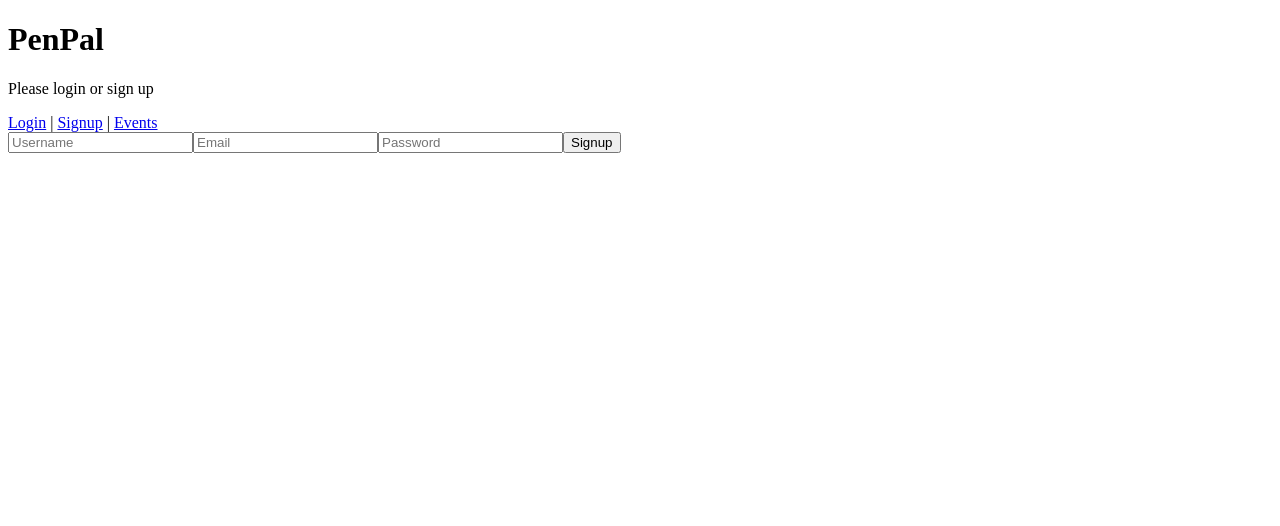
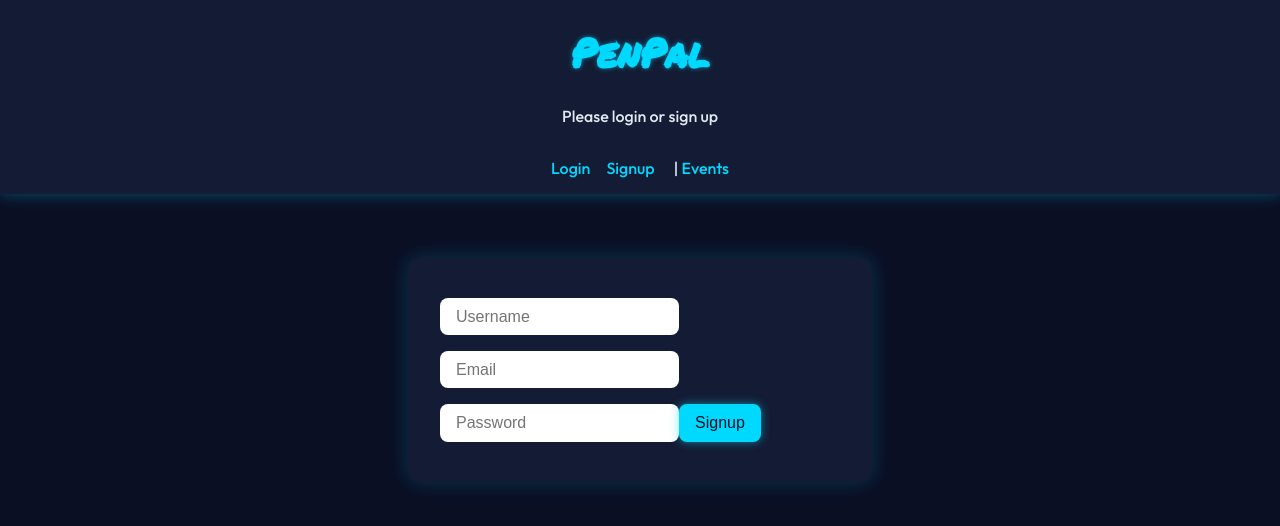
Before and after one commit to Esther-WI/PlanPal, a React app in the folder client/: page /signup in a window 1280 px wide. Built offline with nearby package versions, Linux system fonts and the light colour scheme; no server answers.

Commit message:
Added styling

```diff
--- a/client/public/index.html
+++ b/client/public/index.html
@@ -20,6 +20,8 @@
       user's mobile device or desktop. See https://developers.google.com/web/fundamentals/web-app-manifest/
     -->
     <link rel="manifest" href="%PUBLIC_URL%/manifest.json" />
+    <link href="https://fonts.googleapis.com/css2?family=Outfit:wght@300;500;700&display=swap" rel="stylesheet">
+
     <!--
       Notice the use of %PUBLIC_URL% in the tags above.
       It will be replaced with the URL of the `public` folder during the build.
--- a/client/src/components/App.js
+++ b/client/src/components/App.js
@@ -1,5 +1,7 @@
 import React, { useEffect, useState } from "react";
 import { Switch, Route, BrowserRouter as Router, Link } from "react-router-dom";
+import { useHistory } from "react-router-dom";
+
 import LoginForm from "./LoginForm";
 import SignupForm from "./SignupForm";
 import EventList from "./EventList";
@@ -7,6 +9,8 @@ import EventDetails from "./EventDetails";
 
 function App() {
   const [currentUser, setCurrentUser] = useState(null);
+  const history = useHistory();
+
 
   useEffect(() => {
     fetch("/check_session").then((r) => {
@@ -16,25 +20,53 @@ function App() {
 
   function handleLogout() {
     fetch("/logout", { method: "DELETE" }).then((r) => {
-      if (r.ok) setCurrentUser(null);
+      if (r.ok) {
+        setCurrentUser(null);
+        history.push("/login"); // 👈 redirect to login page
+      }
     });
   }
 
+
   return (
     <Router>
-      <header>
-        <h1>PenPal</h1>
+      <header
+        style={{
+          backgroundColor: "#141b34",
+          padding: "1rem 2rem",
+          display: "flex",
+          flexDirection: "column",
+          alignItems: "center",
+          boxShadow: "0 0 15px #00d9ff55",
+        }}
+      >
+        <h1
+          style={{
+            fontFamily: "Permanent Marker, cursive",
+            fontSize: "2.5rem",
+            margin: "0.5rem 0",
+          }}
+        >
+          PenPal
+        </h1>
         {currentUser ? (
           <div>
-            <p>Welcome, {currentUser.username}</p>
+            <p style={{ marginBottom: "0.5rem" }}>
+              Welcome, <strong>{currentUser.username}</strong>
+            </p>
             <button onClick={handleLogout}>Logout</button>
           </div>
         ) : (
           <p>Please login or sign up</p>
         )}
-        <nav>
-          <Link to="/login">Login</Link> | <Link to="/signup">Signup</Link> |{" "}
-          <Link to="/events">Events</Link>
+        <nav style={{ marginTop: "1rem" }}>
+          <Link to="/login" style={{ marginRight: "1rem" }}>
+            Login
+          </Link>
+          <Link to="/signup" style={{ marginRight: "1rem" }}>
+            Signup
+          </Link>{" "}
+          | <Link to="/events">Events</Link>
         </nav>
       </header>
 
--- a/client/src/components/EventDetails.js
+++ b/client/src/components/EventDetails.js
@@ -30,15 +30,23 @@ function EventDetails({ currentUser }) {
   if (!event) return <p>Loading...</p>;
 
   return (
-    <div>
+    <div
+      style={{
+        backgroundColor: "#141b34",
+        padding: "2rem",
+        borderRadius: "12px",
+        maxWidth: "700px",
+        margin: "2rem auto",
+        boxShadow: "0 0 20px #00d9ff33",
+      }}
+    >
       <h2>{event.title}</h2>
       <p>{event.description}</p>
       <p>
         <strong>Date:</strong> {new Date(event.date).toLocaleString()}
       </p>
       <p>
-        <strong>Location:</strong>
-        {event.location}
+        <strong>Location:</strong> {event.location}
       </p>
       <select value={status} onChange={(e) => setStatus(e.target.value)}>
         <option value="Going">Going</option>
@@ -46,7 +54,19 @@ function EventDetails({ currentUser }) {
         <option value="Maybe">Maybe</option>
       </select>
       <button onClick={handleRSVP}>RSVP</button>
+
+      {event.attendees && event.attendees.length > 0 && (
+        <div style={{ marginTop: "1.5rem" }}>
+          <h4>Attendees:</h4>
+          <ul>
+            {event.attendees.map((user) => (
+              <li key={user.id}>{user.username}</li>
+            ))}
+          </ul>
+        </div>
+      )}
     </div>
   );
 }
+
 export default EventDetails;
--- a/client/src/components/EventList.js
+++ b/client/src/components/EventList.js
@@ -13,10 +13,21 @@ function EventList() {
   return (
     <div>
       <h2>Events</h2>
-      <ul>
+      <ul
+        style={{
+          display: "grid",
+          gridTemplateColumns: "repeat(auto-fill, minmax(300px, 1fr))",
+          gap: "1rem",
+        }}
+      >
         {events.map((e) => (
           <li key={e.id}>
-            <Link to={`/events/${e.id}`}>{e.title}</Link>
+            <Link
+              to={`/events/${e.id}`}
+              style={{ fontSize: "1.2rem", fontWeight: "bold" }}
+            >
+            {e.title}
+            </Link>
           </li>
         ))}
       </ul>
--- a/client/src/components/SignupForm.js
+++ b/client/src/components/SignupForm.js
@@ -14,9 +14,15 @@ function SignupForm({ onSignup }) {
       headers: { "Content-Type": "application/json" },
       body: JSON.stringify(formData),
     })
-      .then((r) => r.json())
-      .then((user) => onSignup(user));
+      .then((r) => {
+  if (r.ok) {
+    r.json().then(user => onSignup(user));
+  } else {
+    alert("Signup failed");
   }
+});
+  }
+
 
   return (
     <form onSubmit={handleSubmit}>
--- a/client/src/index.css
+++ b/client/src/index.css
@@ -1,6 +1,64 @@
-:root {
-  --bg: #282c34;
-  --header: #fff;
-  --link: #61dafb;
-  --text: hsla(0, 0%, 100%, 0.88);
+
+body {
+  margin: 0;
+  font-family: 'Outfit', sans-serif;
+  background-color: #0a0f24;
+  color: #e1e9f0;
 }
+
+h1, h2, h3, h4 {
+  color: #00d9ff;
+  text-shadow: 0 0 5px #00d9ff88;
+}
+
+a {
+  color: #00d9ff;
+  text-decoration: none;
+}
+
+input, select, button {
+  font-size: 1rem;
+  padding: 0.6em 1em;
+  margin: 0.5em 0;
+  border-radius: 8px;
+  border: none;
+  outline: none;
+}
+
+button {
+  background: #00d9ff;
+  color: #0a0f24;
+  cursor: pointer;
+  box-shadow: 0 0 10px #00d9ff88;
+  transition: 0.3s;
+}
+
+button:hover {
+  background: #00b3cc;
+}
+
+form {
+  background-color: #141b34;
+  padding: 2rem;
+  border-radius: 12px;
+  max-width: 400px;
+  margin: 2rem auto;
+  box-shadow: 0 0 20px #00d9ff33;
+}
+
+ul {
+  list-style: none;
+  padding: 0;
+}
+
+li {
+  background-color: #1e2749;
+  margin-bottom: 0.5em;
+  padding: 1em;
+  border-radius: 10px;
+  box-shadow: 0 0 10px #00d9ff22;
+}
+
+main {
+  padding: 2rem;
+}
```
